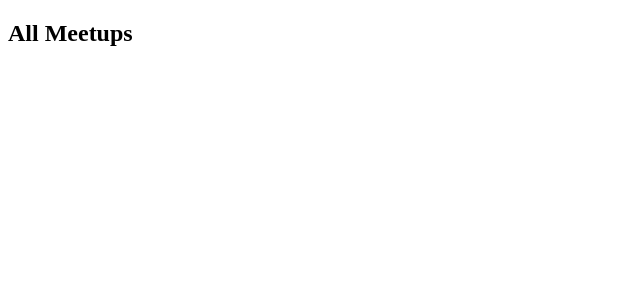
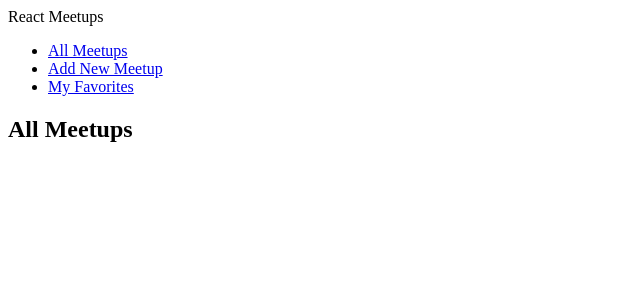
Before and after one commit to baidi4200/reactjs-basic, a React (Create React App) app: page / in a window 1280 px wide. Shown: the top 300 px of the page, without its empty margins (0-640 px from the left). Built offline with nearby package versions, Linux system fonts and the light colour scheme.

Commit message:
Main navigation file added

```diff
--- a/src/App.js
+++ b/src/App.js
@@ -1,17 +1,21 @@
-import { Routes, Route, Navigate } from "react-router-dom";
+import { Routes, Route } from "react-router-dom";
 
 import "./App.css";
+import MainNavigation from "./components/Layout/MainNavigation";
 import AllMeetups from "./pages/AllMeetups";
 import Favourites from "./pages/Favourites";
 import NewMeetups from "./pages/NewMeetups";
 
 function App() {
   return (
-    <Routes>
-      <Route path="/" exact element={<AllMeetups />} />
-      <Route path="/favourites" element={<Favourites />} />
-      <Route path="/NewMeetups" element={<NewMeetups />} />
-    </Routes>
+    <div>
+      <MainNavigation />
+      <Routes>
+        <Route path="/" exact element={<AllMeetups />} />
+        <Route path="/favorites" element={<Favourites />} />
+        <Route path="/new-meetup" element={<NewMeetups />} />
+      </Routes>
+    </div>
   );
 }
 
--- /dev/null
+++ b/src/components/Layout/MainNavigation.js
@@ -0,0 +1,24 @@
+import { Link } from "react-router-dom";
+
+function MainNavigation() {
+  return (
+    <header>
+      <div>React Meetups</div>
+      <nav>
+        <ul>
+          <li>
+            <Link to="/">All Meetups</Link>
+          </li>
+          <li>
+            <Link to="/new-meetup">Add New Meetup</Link>
+          </li>
+          <li>
+            <Link to="/favorites">My Favorites</Link>
+          </li>
+        </ul>
+      </nav>
+    </header>
+  );
+}
+
+export default MainNavigation;
```
